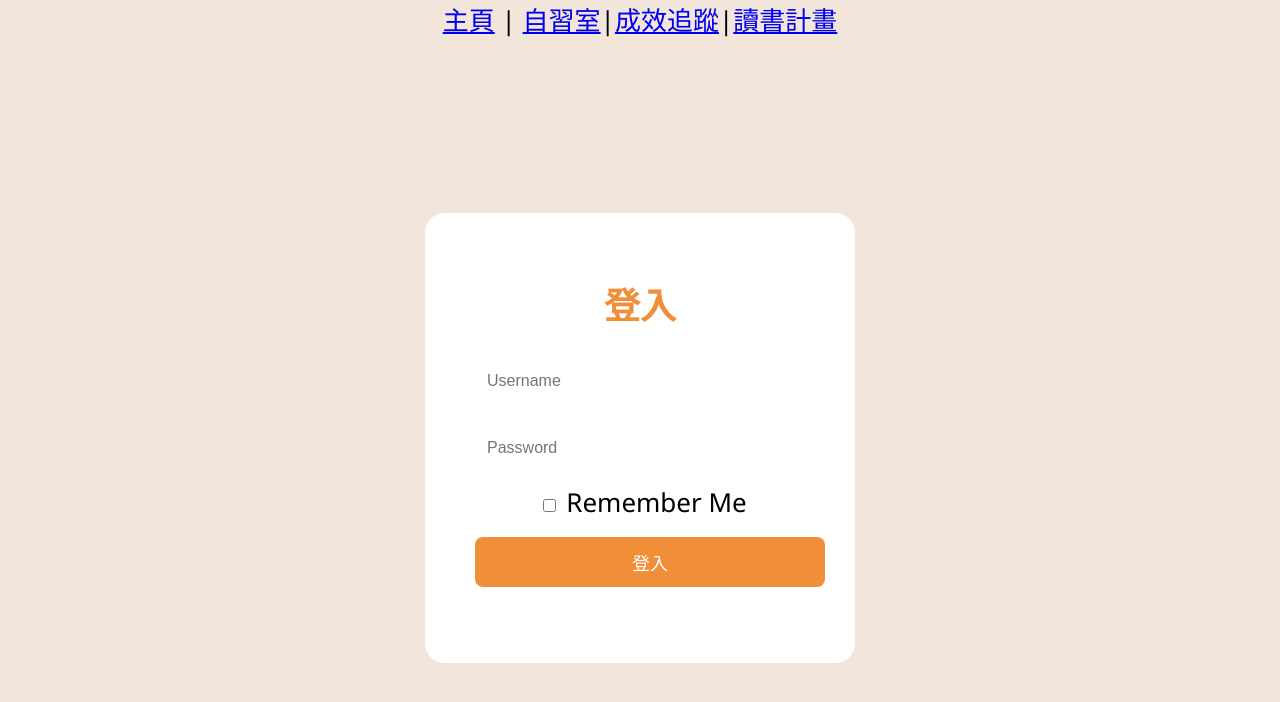
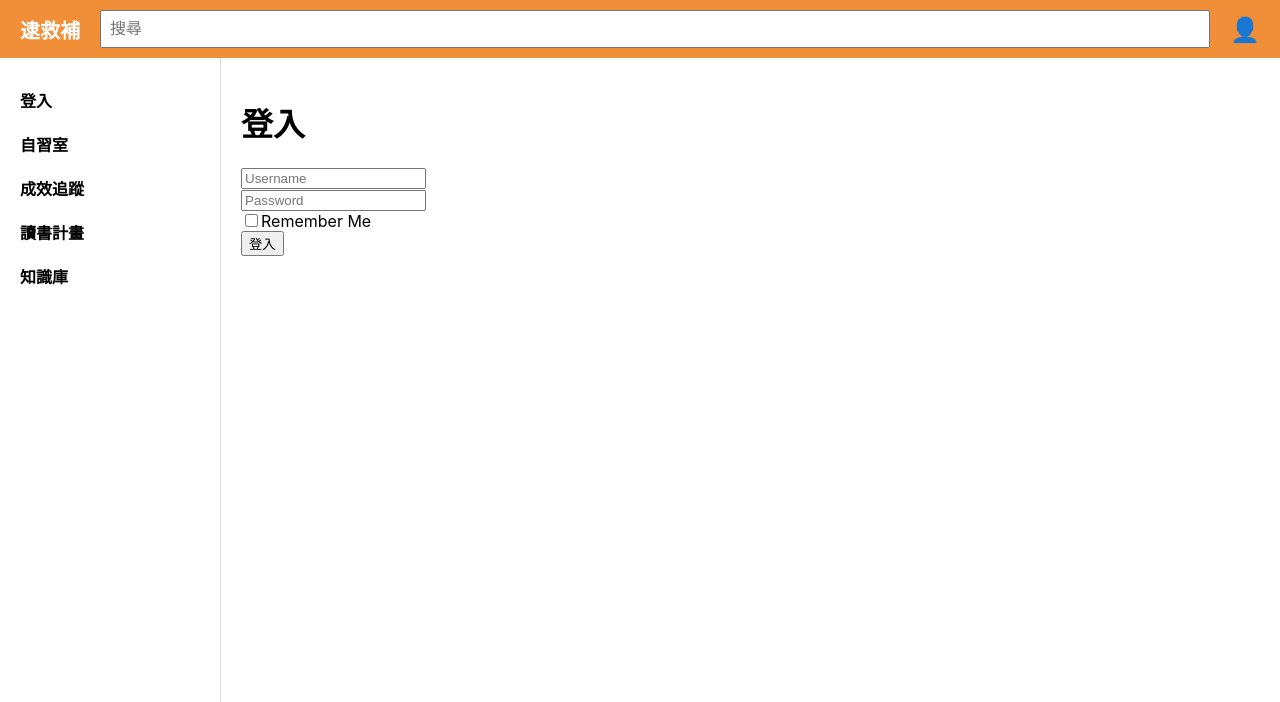
Before and after one commit to sgu731/school_frontend, a React (Create React App) app: page / in a window 1280 px wide. Shown: the top 702 px of the page. Built offline with nearby package versions, Linux system fonts and the light colour scheme.

Commit message:
feat: 調整知識庫頁面與重新設計 app.css / app.js 排版

```diff
--- a/package.json
+++ b/package.json
@@ -38,5 +38,9 @@
       "last 1 firefox version",
       "last 1 safari version"
     ]
+  },
+  "devDependencies": {
+    "autoprefixer": "^10.4.21",
+    "postcss": "^8.5.3"
   }
 }
--- a/src/App.css
+++ b/src/App.css
@@ -1,89 +1,65 @@
-.App {
-  text-align: center;
+.app-container {
+  display: flex;
+  flex-direction: column;
+  height: 100vh;
 }
 
-body {
-    font-family: 'Segoe UI', 'PingFang TC', 'Microsoft JhengHei', 'Helvetica Neue', Arial, sans-serif;
+/* 上方橘色橫條 */
+.top-bar {
+  background-color: #F18F39;
+  color: white;
+  display: flex;
+  align-items: center;
+  justify-content: space-between;
+  padding: 10px 20px;
 }
 
-
-.App-header {
-  background-color: #f2e6db;
-  min-height: 100vh;
-  display: flex;
-  flex-direction: column;
-  align-items: center;
-  justify-content: center;
-  font-size: calc(10px + 2vmin);
-  color: black;
+.logo {
+  font-weight: bold;
+  font-size: 20px;
 }
 
-input {
-  margin: 10px;
-  padding: 10px;
+.search-bar {
+  flex-grow: 1;
+  margin: 0 20px;
+  padding: 8px;
   font-size: 16px;
 }
 
-button {
-  margin: 10px;
-  padding: 10px 20px;
-  font-size: 16px;
-  cursor: pointer;
+.user-icon {
+  font-size: 24px;
 }
 
-.user-panel {
+/* 側邊 + 內容 */
+.main-content {
+  display: flex;
+  flex: 1;
+}
+
+/* 左邊選單 */
+.side-menu {
+  background-color: #fff;
+  width: 180px;
+  border-right: 1px solid #ddd;
   display: flex;
   flex-direction: column;
-  align-items: center;
+  padding: 20px;
 }
 
-.user-panel button {
-  width: 200px;
-  margin: 10px;
+.side-menu a {
+  text-decoration: none;
+  color: black;
+  margin: 10px 0;
+  font-weight: bold;
 }
 
-.login-box {
-    background-color: white;
-    padding: 40px;
-    border-radius: 20px;
-    box-shadow: 0 0 20px rgba(255,255,255,0.1);
-    width: 350px;
-    margin: 40px auto;
+.side-menu a:hover {
+  color: #F18F39;
 }
 
-.login-box h1{
-    font-size: 36px;
-    margin-bottom: 20px;
-    color: #F18F39;
+/* 右邊頁面內容 */
+.page-content {
+  flex: 1;
+  padding: 20px;
+  overflow-y: auto;
 }
-
-
-.login-box input {
-     width: 100%;
-     box-sizing: border-box;
-     margin-bottom: 15px;
-     padding: 12px;
-     border: none;
-     border-radius: 8px;
-     font-size: 16px;
-
-}
-
-    .login-box input[type="checkbox"] {
-        width: auto;
-        margin-right: 10px;
-    }
-    .login-box button {
-        width: 100%;
-        background-color: #F18F39;
-        color: white;
-        border: none;
-        padding: 12px;
-        border-radius: 8px;
-        font-size: 18px;
-        transition: background-color 0.3s;
-    }
-
-        .login-box button:hover {
-            background-color: #fcb270;
-        }
--- a/src/App.js
+++ b/src/App.js
@@ -1,28 +1,43 @@
 import { BrowserRouter as Router, Routes, Route, Link } from 'react-router-dom';
-import React, { useState, useEffect } from 'react';
+import React from 'react';
 import './App.css';
 import HomePage from './pages/HomePage';
 import RoomsPage from './pages/RoomsPage';
 import TrackerPage from './pages/TrackerPage';
 import PlanPage from './pages/PlanPage';
+import KnowledgePage from './pages/KnowledgePage';
 
 function App() {
   return (
     <Router>
-            <div className="App">
-                <header className="App-header">
-                    <nav>
-                        <Link to="/">主頁</Link> | <Link to="/rooms">自習室</Link>
-                        |<Link to="/tracker">成效追蹤</Link>
-                        |<Link to="/plan">讀書計畫</Link>
+      <div className="app-container">
+        {/* 頂部橘色橫條 */}
+        <header className="top-bar">
+          <div className="logo">逮救補</div>
+          <input type="text" placeholder="搜尋" className="search-bar" />
+          <div className="user-icon">👤</div>
+        </header>
+
+        {/* 左側選單 + 右側內容 */}
+        <div className="main-content">
+          <nav className="side-menu">
+            <Link to="/">登入</Link>
+            <Link to="/rooms">自習室</Link>
+            <Link to="/tracker">成效追蹤</Link>
+            <Link to="/plan">讀書計畫</Link>
+            <Link to="/knowledge">知識庫</Link>
           </nav>
+
+          <div className="page-content">
             <Routes>
               <Route path="/" element={<HomePage />} />
               <Route path="/rooms" element={<RoomsPage />} />
               <Route path="/tracker" element={<TrackerPage />} />
               <Route path="/plan" element={<PlanPage />} />
+              <Route path="/knowledge" element={<KnowledgePage />} />
             </Routes>
-                </header>
+          </div>
+        </div>
       </div>
     </Router>
   );
--- /dev/null
+++ b/src/components/NoteList.js
@@ -0,0 +1,62 @@
+const notes = [
+  { id: 1, title: 'C 筆記 3', type: '文字', updated: 'today' },
+  { id: 2, title: 'Python Chapter1', type: '影片', updated: 'yesterday' },
+];
+
+export default function NoteList({ subject, onBack }) {
+  return (
+    <div style={{ padding: '16px' }}>
+      <button onClick={onBack} style={{ marginBottom: '16px', color: '#007bff', background: 'none', border: 'none', cursor: 'pointer' }}>
+        &larr; 返回
+      </button>
+
+      <h2
+        style={{fontSize: '20px',fontWeight: 'bold',marginBottom: '12px',textAlign: 'left',}}>
+        {subject} 筆記
+      </h2>
+
+      <div style={{ marginBottom: '16px' }}>
+        <button style={buttonStyle}>文字</button>
+        <button style={buttonStyle}>圖片</button>
+        <button style={buttonStyle}>影片</button>
+        <button style={buttonStyle}>語音</button>
+      </div>
+
+      <div style={{ display: 'flex', gap: '16px', flexWrap: 'wrap' }}>
+        {notes.map(note => (
+          <div
+            key={note.id}
+            style={{
+              border: '1px solid #ccc',
+              borderRadius: '8px',
+              padding: '12px',
+              width: '200px',
+            }}
+          >
+            <div
+              style={{
+                height: '96px',
+                backgroundColor: '#ddd',
+                marginBottom: '8px',
+                borderRadius: '4px',
+              }}
+            />
+            <h3 style={{ margin: '4px 0' }}>{note.title}</h3>
+            <p style={{ fontSize: '12px', color: '#888', margin: 0 }}>
+              Updated {note.updated}
+            </p>
+          </div>
+        ))}
+      </div>
+    </div>
+  );
+}
+
+const buttonStyle = {
+  padding: '6px 12px',
+  marginRight: '8px',
+  border: '1px solid #ccc',
+  borderRadius: '4px',
+  background: '#fff',
+  cursor: 'pointer',
+};
--- /dev/null
+++ b/src/components/SubjectList.js
@@ -0,0 +1,37 @@
+const subjects = ['C', 'JAVA', 'Python', '資料結構'];
+
+export default function SubjectList({ onSelect, searchTerm }) {
+  const filteredSubjects = subjects.filter(subject =>
+    subject.toLowerCase().includes(searchTerm.toLowerCase())
+  );
+
+  return (
+        <div style={{ display: 'flex', flexWrap: 'wrap', gap: '16px' }}>
+    {filteredSubjects.map(subject => (
+        <div
+        key={subject}
+        onClick={() => onSelect(subject)}
+        style={{
+            border: '1px solid #ccc',
+            borderRadius: '8px',
+            padding: '16px',
+            width: 'calc(33.33% - 11px)', // 三等分 + 排除間距
+            boxSizing: 'border-box',
+            cursor: 'pointer',
+        }}
+        >
+        <div
+            style={{
+            height: '96px',
+            backgroundColor: '#ddd',
+            marginBottom: '8px',
+            borderRadius: '6px',
+            }}
+        />
+        <p style={{ margin: 0 }}>{subject}</p>
+        </div>
+    ))}
+    </div>
+
+  );
+}
--- a/src/pages/KnowledgePage.js
+++ b/src/pages/KnowledgePage.js
@@ -1 +1,28 @@
-// JavaScript source code
+import { useState } from 'react';
+import SubjectList from '../components/SubjectList';
+import NoteList from '../components/NoteList';
+
+export default function KnowledgePage() {
+  const [selectedSubject, setSelectedSubject] = useState(null);
+  const [searchTerm, setSearchTerm] = useState('');
+
+  return (
+    <div style={{ padding: '2rem', maxWidth: '1200px', margin: '0 auto' }}>
+      <div>
+      <h1 style={{ fontSize: '24px', fontWeight: 'bold', marginBottom: '16px', textAlign: 'left' }}>知識庫</h1>
+        <input
+          type="text"
+          placeholder="搜尋"
+          value={searchTerm}
+          onChange={(e) => setSearchTerm(e.target.value)}
+        />
+      </div>
+
+      {selectedSubject === null ? (
+        <SubjectList onSelect={setSelectedSubject} searchTerm={searchTerm} />
+      ) : (
+        <NoteList subject={selectedSubject} onBack={() => setSelectedSubject(null)} />
+      )}
+    </div>
+  );
+}
```
Also changed, not shown: 1 other file (tests, documents, lock files or other folders). Lines whose indentation alone changed are shown as unchanged.
